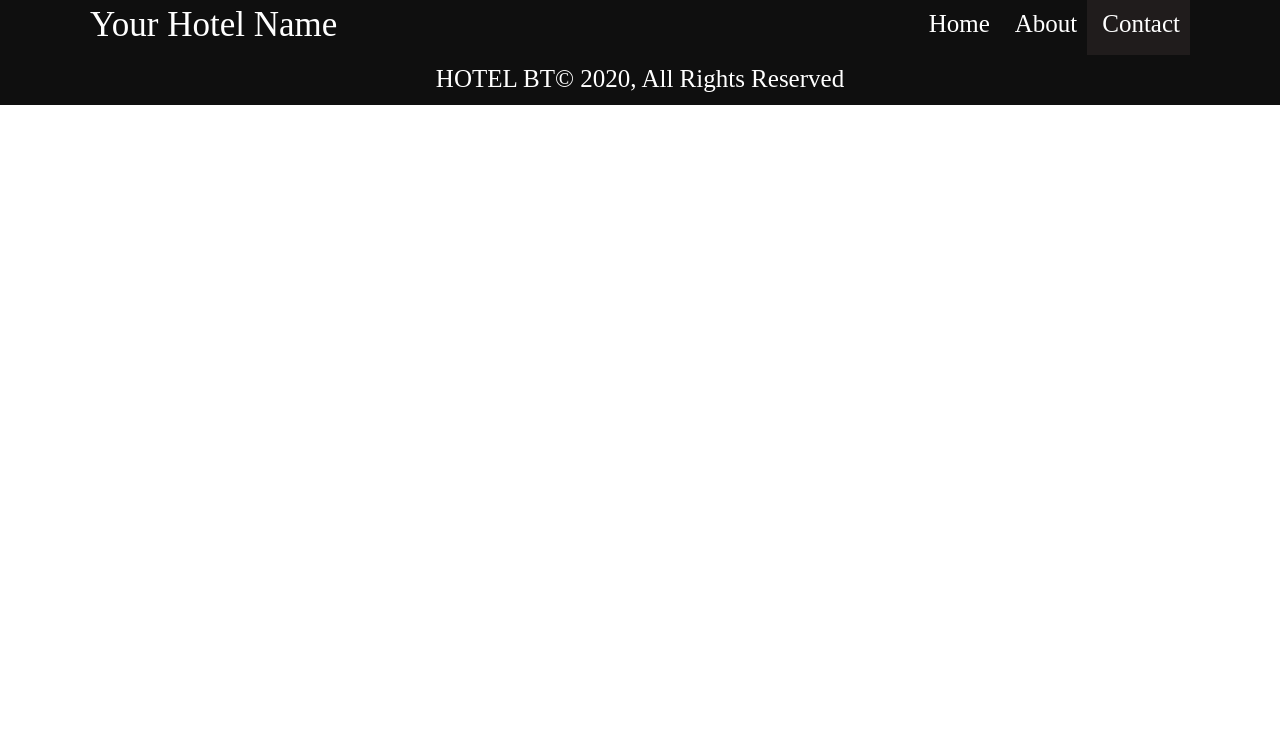
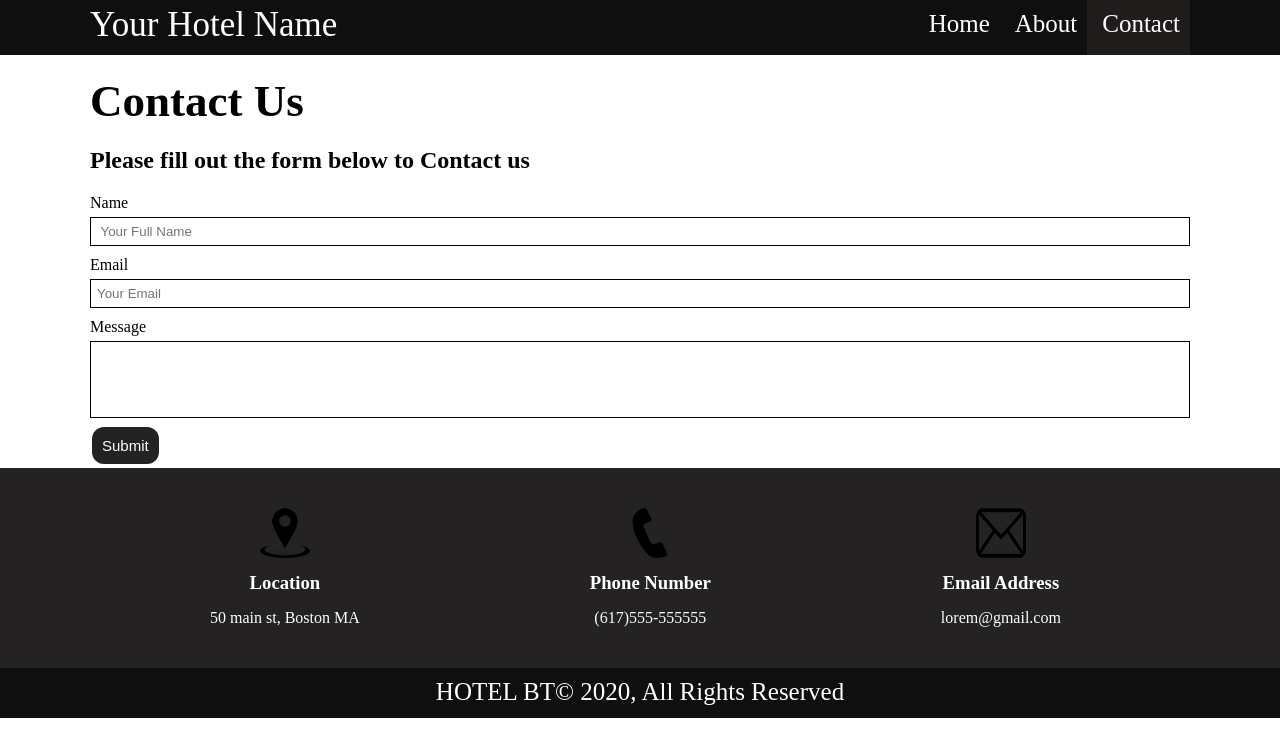
Before and after one commit to Gayrat270406/hotel, a plain HTML site: page contact.html in a window 1280 px wide. Drawn offline with Linux system fonts and the light colour scheme.

Commit message:
finished
i finished my selfstudy homework

```diff
--- a/contact.html
+++ b/contact.html
@@ -30,6 +30,57 @@
                 </div>
             </div>
         </div>
+        <div class="container">
+            <h1 class="contactus">Contact Us</h1>
+            <h2 class="contactus">Please fill out the form below to Contact us</h2>
+            <form>
+                <div class="form">
+                    <label for="name">Name</label>
+                    <input type="text" id="name" name="name" placeholder=" Your Full Name ">
+                </div>
+                <div class="form">
+                    <label for="email">Email</label>
+                    <input type="text" id="email" name="email" placeholder="Your Email">
+                </div>
+                <div class="form">
+                    <label for="message">Message</label>
+                    <input type="text" id="message" name="message">
+                </div>
+                <button class="btn7">Submit</button>
+            </form>
+        </div>
+
+
+        <div class="bgclor">
+            <div class="container">
+                <div class="loc7">
+                    <img src="img_339206.png" alt="">
+                    <h3>
+                        Location
+                    </h3>
+                    <p>50 main st, Boston MA</p>
+                </div>
+                <div class="loc8">
+                    <img src="1579857391576237155-512.png" alt="">
+                    <h3>
+                        Phone Number
+                    </h3>
+                    <p>
+                        (617)555-555555
+                    </p>
+                </div>
+                <div class="loc9">
+                    <img src="email.png">
+                    <h3>
+                        Email Address
+                    </h3>
+                    <p>lorem@gmail.com</p>
+                </div>
+            </div>
+        </div>
+
+
+
 
         <div class="bgcolor2">
             <p>
--- a/style.css
+++ b/style.css
@@ -241,3 +241,71 @@ div.space {
 
 
 /* contact.html css page */
+
+h1.contactus {
+    font-size: 45px;
+    padding-top: 20px;
+}
+h2.contactus {
+    padding-bottom: 10px;
+    padding-top: 20px;
+}
+.form label {
+    display: block;
+    margin-bottom: 5px;
+    margin-top: 10px;
+}
+.form input {
+    width: 100%;
+    padding:6px;
+    border: 1px solid black;
+
+}
+input#message {
+    padding: 30px;
+    margin-bottom: 5px;
+}
+.btn7 {
+    background-color: rgb(36, 34, 34);
+    border: none;
+    color: white;
+    padding: 10px;
+    text-align: center;
+    text-decoration: none;
+    display: inline-block;
+    font-size: 15px;
+    margin: 4px 2px;
+    cursor: pointer;
+    border-radius: 12px;
+}
+
+.bgclor {
+    background-color: rgb(36, 34, 34);
+    width: 100%;
+    height: 200px;
+}
+
+.loc7 img,
+.loc8 img,
+.loc9 img {
+    width: 50px;
+    height: 50px;
+}
+
+.loc7,
+.loc8,
+.loc9 {
+    float: left;
+    padding-left: 120px;
+    padding-right: 110px;
+    padding-top: 40px;
+    text-align: center;
+    overflow: auto;
+    color: white;
+}
+.loc7 h3,
+.loc8 h3,
+.loc9 h3 {
+    padding-top: 10px;
+    padding-bottom: 15px;
+}
```
Also changed, not shown: 1579857391576237155-512.png (added), email.png (added), img_339206.png (added).
